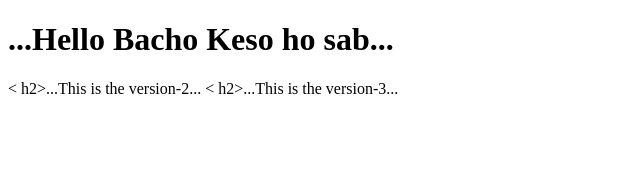
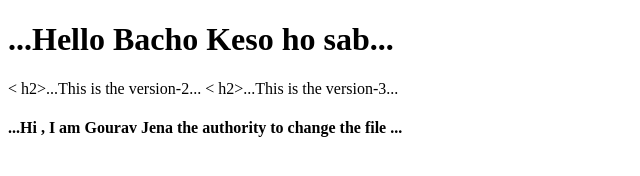
Before and after one commit to GouravJena98/Myrepo, a plain HTML site: page index.html in a window 1280 px wide. Shown: the whole page, without its empty margins (0-640 px from the left). Drawn offline with Linux system fonts and the light colour scheme.

Commit message:
This is the Version 3(V3)

```diff
--- a/index.html
+++ b/index.html
@@ -12,6 +12,7 @@
     <h1>...Hello Bacho Keso ho sab...</h1>
     < h2>...This is the version-2...</h2>
         < h2>...This is the version-3...</h2>
+            <h4>...Hi , I am Gourav Jena the authority to change the file ...</h4>
 </body>
 
 </html>
```
